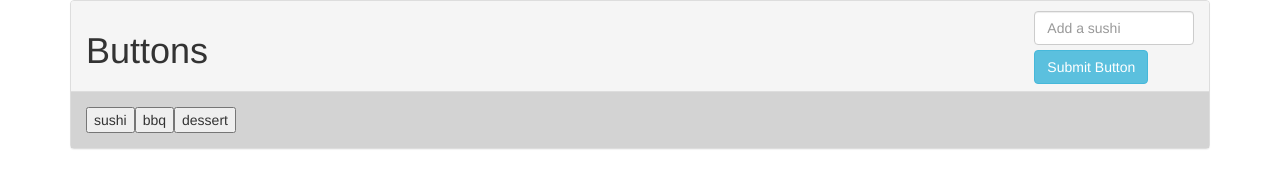
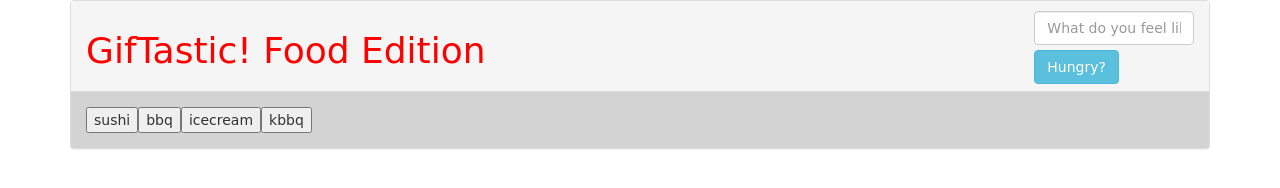
Before and after one commit to dennis-nguyen/GifTastic, a plain HTML site: page index.html in a window 1280 px wide. Drawn offline with nearby package versions, Linux system fonts and the light colour scheme; a web font is replaced by a local one.

Commit message:
Possible Final

```diff
--- a/assets/css/style.css
+++ b/assets/css/style.css
@@ -18,6 +18,10 @@ img {
     border-radius: 5px;
 }
 
+h1 {
+    color: red;
+}
+
 h2 {
     text-transform: uppercase;
 }
@@ -25,3 +29,8 @@ h2 {
 .panel-default {
     position: relative;
 }
+
+.container {
+    padding-bottom: 10px;
+    font-family: 'Ranga', cursive;
+}
--- a/assets/javascript/logic.js
+++ b/assets/javascript/logic.js
@@ -1,19 +1,19 @@
-console.log("JS IS LINKED");
-var topics = ["sushi", "bbq", "dessert"];
+var topics = ["sushi", "bbq", "icecream", "kbbq"];
+var colors = ["red", "blue", "yellow", "orange", "teal", "black", "green", "lightblue", "darkgrey"];
 
 $(document).ready(function () {
 
     function makeButtons() {
         for (i = 0; i < topics.length; i++) {
-            console.log(topics[i]);
             $(".buttonArea").append("<button class='topics' data-topic=" + topics[i] + ">" + topics[i]);
         }
     }
-
+    //Adds Buttons, Didn't want to push and call makeButtons every time.
     function addButton() {
-        var enteredText = $("#sushiSearch").val().split(" ").join("+");
-        console.log(enteredText);
-        $(".buttonArea").append("<button class='topics' data-topic=" + enteredText + ">" + enteredText.split("+").join(" "));
+        if ($("#sushiSearch").val().length > 0) {
+            var enteredText = $("#sushiSearch").val().split(" ").join("+");
+            $(".buttonArea").append("<button class='topics' data-topic=" + enteredText + ">" + enteredText.split("+").join(" "));
+        }
     }
 
     function appendGifs(response) {
@@ -33,7 +33,6 @@ $(document).ready(function () {
 
     function callGifs() {
         var btnValue = $(this).data("topic");
-        console.log(btnValue);
         $.ajax({
             url: "https://api.giphy.com/v1/gifs/search?",
             data: {
@@ -43,9 +42,9 @@ $(document).ready(function () {
                 api_key: "dc6zaTOxFJmzC"
             },
         }).done(function (response) {
-            console.log(response);
             appendGifs(response);
         });
+        changeColor();
     }
 
     function playPause() {
@@ -56,16 +55,22 @@ $(document).ready(function () {
             $(this).attr("src", $(this).attr("data-animated"));
             $(this).attr("data-status", "animated");
         }
+        changeColor();
     }
 
-    $(".submit").on("click", function () {
-        addButton();
-         $('#sushiSearch').val("");
-    });
+    function changeColor() {
+        $(".topTitle").css("color", colors[Math.floor(Math.random() * colors.length)]);
+    }
 
+    function applyClickHandlers() {
+        $(".submit").on("click", function () {
+            addButton();
+            $('#sushiSearch').val("");
+        });
+    }
+    applyClickHandlers();
     makeButtons();
 
-    $(document).on("click", ".topics", callGifs);
-    $(document).on("click", "img", playPause);
-
+    $(".container").on("click", ".topics", callGifs);
+    $(".container").on("click", "img", playPause);
 });
--- a/index.html
+++ b/index.html
@@ -10,28 +10,24 @@
     <script src="https://code.jquery.com/jquery-3.1.0.js"></script>
     <script src="assets/javascript/logic.js"></script>
     <script src="https://maxcdn.bootstrapcdn.com/bootstrap/3.3.7/js/bootstrap.min.js"></script>
-    <title>Document</title>
+    <link href="https://fonts.googleapis.com/css?family=Ranga" rel="stylesheet">
+    <title>GifTastic!</title>
 </head>
 
 <body>
     <div class="container">
-
         <div class="panel panel-default">
             <div class="panel-heading">
-                <h1>Buttons</h1>
+                <h1 class="topTitle">GifTastic! Food Edition</h1>
                 <div class="form-group col-lg-2 col-lg-offset-6 submitArea">
-                    <input type="text" class="form-control" id="sushiSearch" placeholder="Add a sushi">
-                    <input type="button" class="btn btn-info submit" value="Submit Button">
+                    <input type="text" class="form-control" id="sushiSearch" placeholder="What do you feel like eating?">
+                    <input type="button" class="btn btn-info submit" value="Hungry?">
                 </div>
             </div>
             <div class="buttonArea panel-body"></div>
         </div>
         <div class="gifArea col-lg-12"></div>
-
-
-
     </div>
-
 </body>
 
 </html>
```
